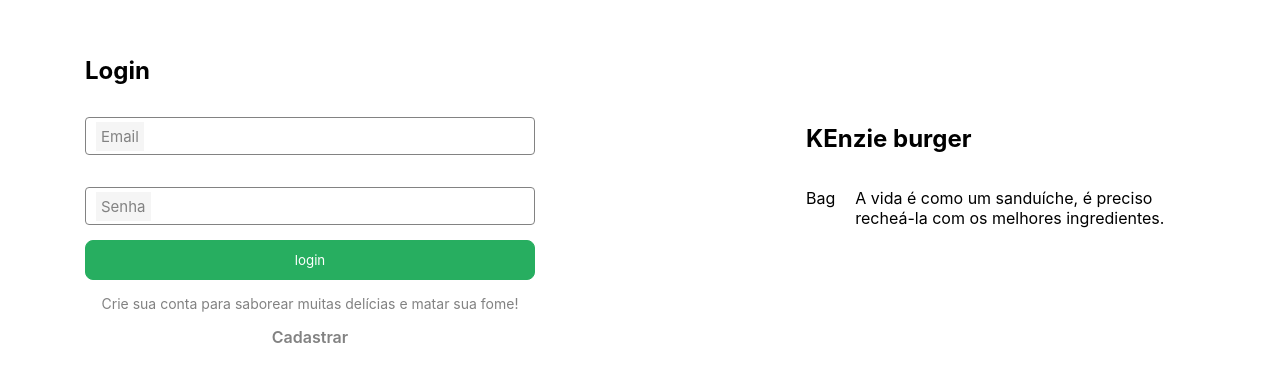
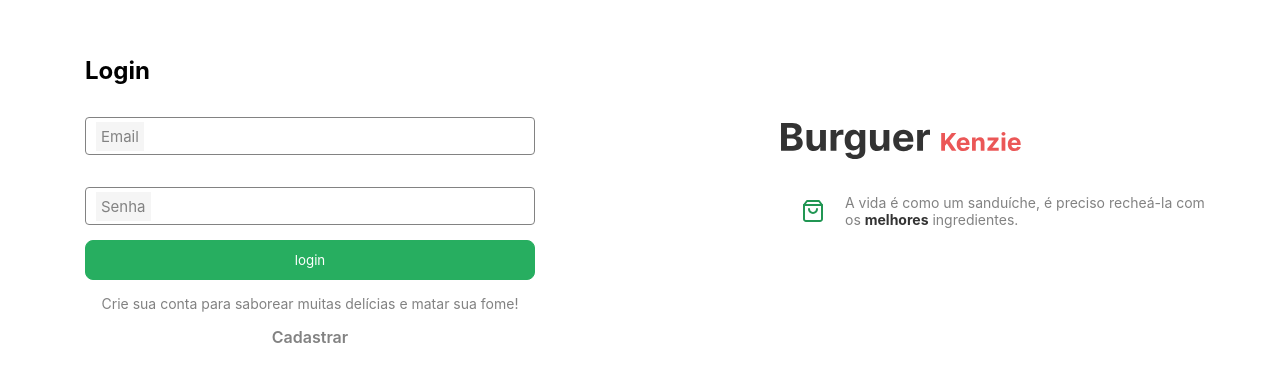
Before and after one commit to Kenzie-Academy-Brasil-Developers/Kenzie-Academy-Brasil-Developers-react-entrega-template-hamburgueria-da-kenzie2.0-cebarrico, a React (Create React App) app: page / in a window 1280 px wide. Shown: the part 191-572 px from the top of the page. Built offline with nearby package versions, Linux system fonts and the light colour scheme.

Commit message:
fix:svg import

```diff
--- a/src/components/InfoSection/index.tsx
+++ b/src/components/InfoSection/index.tsx
@@ -1,5 +1,6 @@
 import { StyledInfoSection } from "./style";
-// import logo from "../../assets/img/logo.svg";
+import logo from "../../assets/img/logo.svg";
+import bag from "../../assets/img/bag.svg";
 
 interface iLogo {
   img: string;
@@ -10,13 +11,13 @@ export const InfoSection = () => {
   return (
     <StyledInfoSection>
       {/* <LogoDefaul src="../../assets/img/logo.svg" alt="" /> */}
-      {/* <img src={logo} /> */}
-      <h2>KEnzie burger</h2>
+      <img src={logo} />
 
       <div>
-        <span>Bag</span>
+        <img className="bag" src={bag} />
+
         <p>
-          A vida é como um sanduíche, é preciso recheá-la com os melhores
+          A vida é como um sanduíche, é preciso recheá-la com os <b>melhores</b>{" "}
           ingredientes.
         </p>
       </div>
--- a/src/components/InfoSection/style.ts
+++ b/src/components/InfoSection/style.ts
@@ -7,13 +7,24 @@ export const StyledInfoSection = styled.section`
   flex-direction: column;
 
   gap: 35px;
-  padding: 0 25px;
-
+  img {
+    max-width: 240px;
+  }
   @media (min-width: 600px) {
     margin-top: -30px;
   }
   div {
     display: flex;
     gap: 20px;
+    margin-left: 20px;
+  }
+
+  p {
+    font-weight: 400;
+    font-size: 14px;
+    color: var(--color-grey-2);
+  }
+  b {
+    color: var(--color-grey-1);
   }
 `;
```
Also changed, not shown: src/custom.d.ts (renamed from src/index.d.ts).
